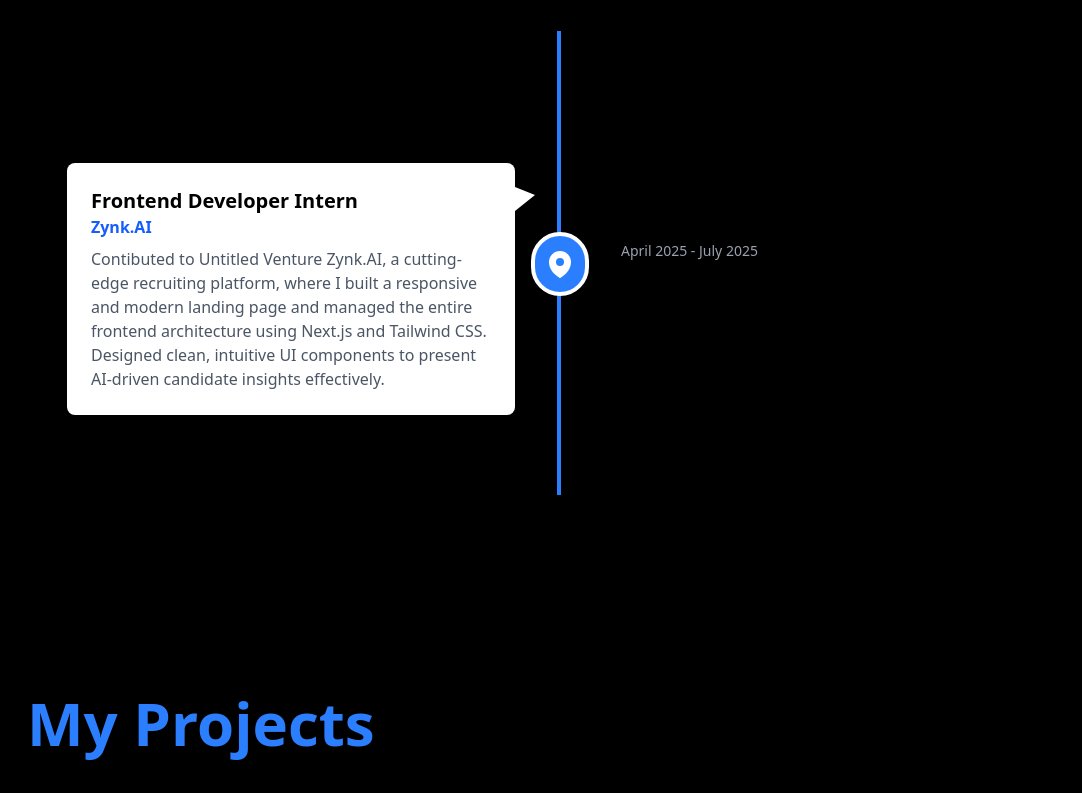
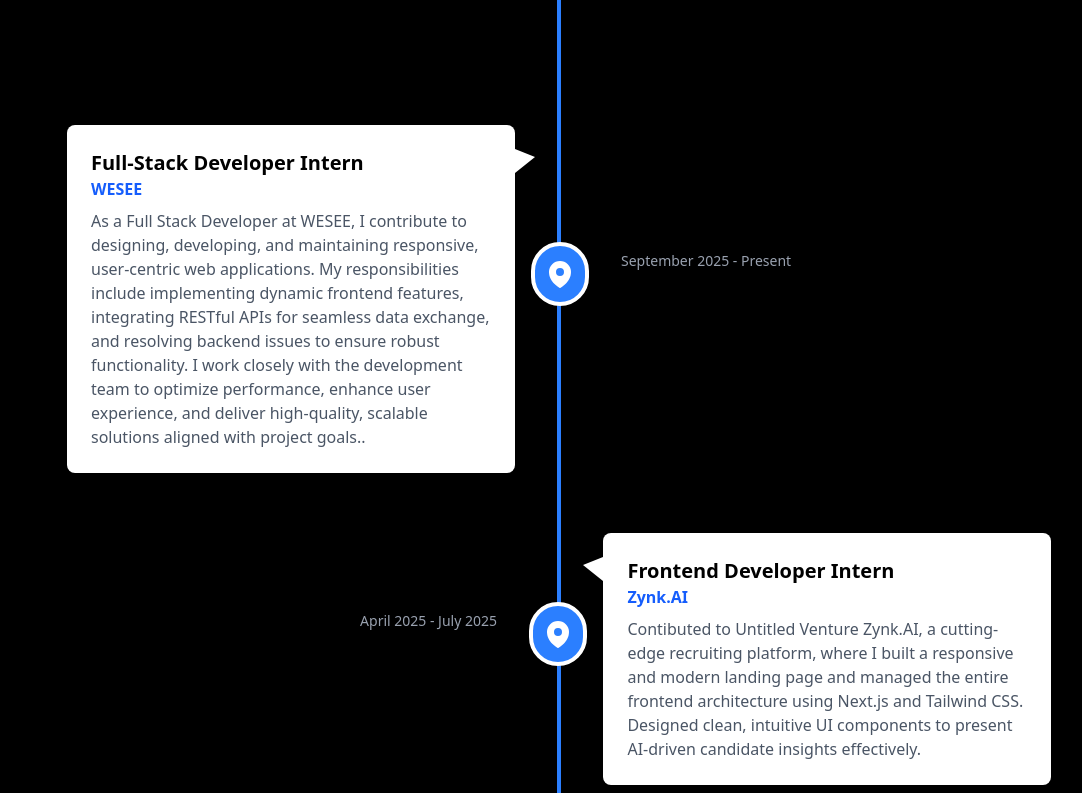
Before and after one commit to mayank-49/personal-website, a React (Vite) app: page / in a window 1280 px wide. Shown: the part 2647-3440 px from the top of the page, without its empty margins (101-1183 px from the left). Built offline with nearby package versions, Linux system fonts and the light colour scheme.

Commit message:
Added Experience

```diff
--- a/src/components/Experience.jsx
+++ b/src/components/Experience.jsx
@@ -3,6 +3,13 @@
 import { section } from "framer-motion/client";
 
 const experiences = [
+  {
+    role: "Full-Stack Developer Intern",
+    location: "WESEE",
+    duration: "September 2025 - Present",
+    description:
+      "As a Full Stack Developer at WESEE, I contribute to designing, developing, and maintaining responsive, user-centric web applications. My responsibilities include implementing dynamic frontend features, integrating RESTful APIs for seamless data exchange, and resolving backend issues to ensure robust functionality. I work closely with the development team to optimize performance, enhance user experience, and deliver high-quality, scalable solutions aligned with project goals..",
+  },
   {
     role: "Frontend Developer Intern",
     location: "Zynk.AI",
@@ -90,11 +97,7 @@
                     <div
                     className={`w-4/5 lg:w-1/2 bg-white rounded-lg shadow-lg p-6 relative opacity-0 ${
                         isVisible ? `animate-fadeInBox` : ""
-                    } ${
-                        index % 2 === 0
-                        ? "text-center lg:text-left ml-0 lg:ml-0"
-                        : "text-center lg:text-right mr-0 lg:mr-0"
-                    } hover:bg-gray-200 transform transition-all duration-300 ease-in-out group`}
+                    }  hover:bg-gray-200 transform transition-all duration-300 ease-in-out group`}
                     style={{
                         animationDelay: `${index === 0 ? "0.1s" : index * 0.1 + 0.1}s`, // Reduced delay values
                         marginTop: "20px",
```
